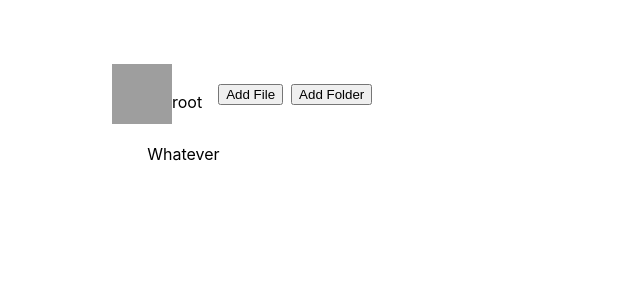
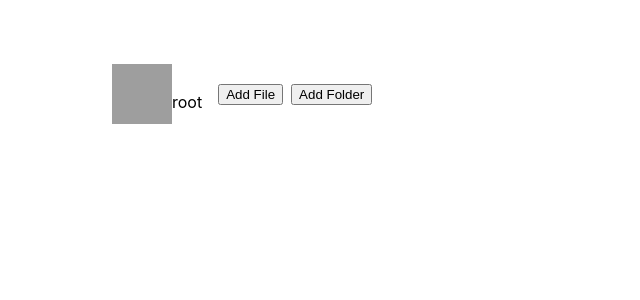
Before and after one commit to code0monkey1/react-interview-file-explorer, a React (Create React App) app: page / in a window 1280 px wide. Shown: the top 300 px of the page, without its empty margins (0-640 px from the left). Built offline with nearby package versions, Linux system fonts and the light colour scheme; grey boxes are pictures that could not be loaded.

Commit message:
15 Apr 2023, 21:59

```diff
--- a/src/components/Folder.jsx
+++ b/src/components/Folder.jsx
@@ -36,7 +36,7 @@ const styles = {
       </div>
     </div>
     <br/>
-     <form style={{marginLeft:"3.2rem"}}>
+     <form style={{marginLeft:"3.2rem",display:(fileType?'':"none")}}>
              <div>Whatever</div>
       </form>
     </>
```
